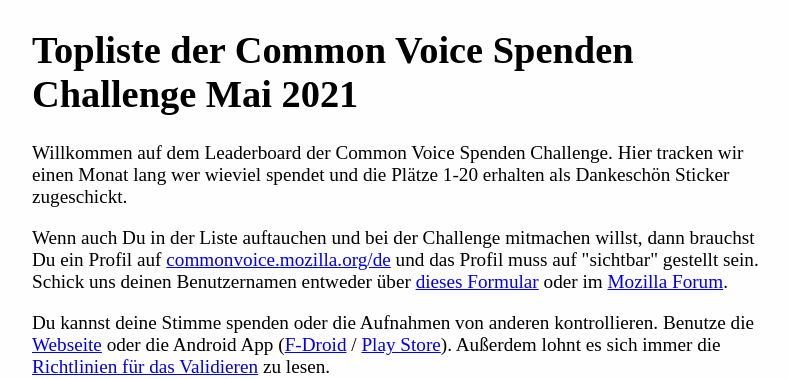
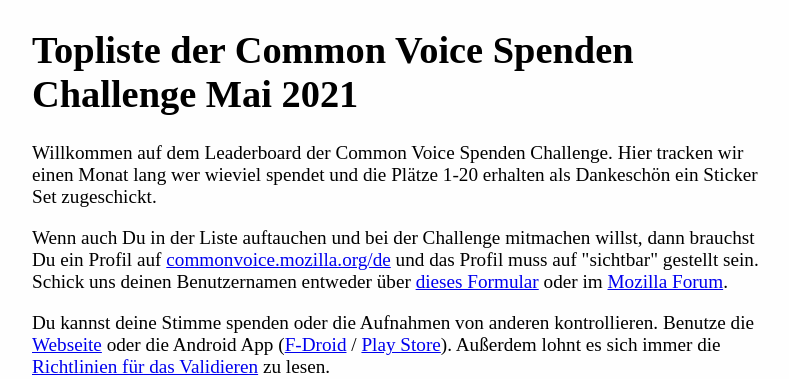
Before and after one commit to 54696d21/CommonVoiceCompetitionDashboard, a Python web app: template templates/indexDE.html in a window 1280 px wide. Shown: the part 590-969 px from the top of the page, without its empty margins (233-1022 px from the left). Run offline with Jinja, Linux system fonts and the light colour scheme; the template is opened without the code that fills it, so the values that code supplies are empty.

Commit message:
change wording

```diff
--- a/templates/indexDE.html
+++ b/templates/indexDE.html
@@ -71,7 +71,7 @@
     <p>
       Willkommen auf dem Leaderboard der Common Voice Spenden Challenge. Hier
       tracken wir einen Monat lang wer wieviel spendet und die Plätze 1-20
-      erhalten als Dankeschön Sticker zugeschickt.
+      erhalten als Dankeschön ein Sticker Set zugeschickt.
     </p>
     <p>
       Wenn auch Du in der Liste auftauchen und bei der Challenge mitmachen
```
